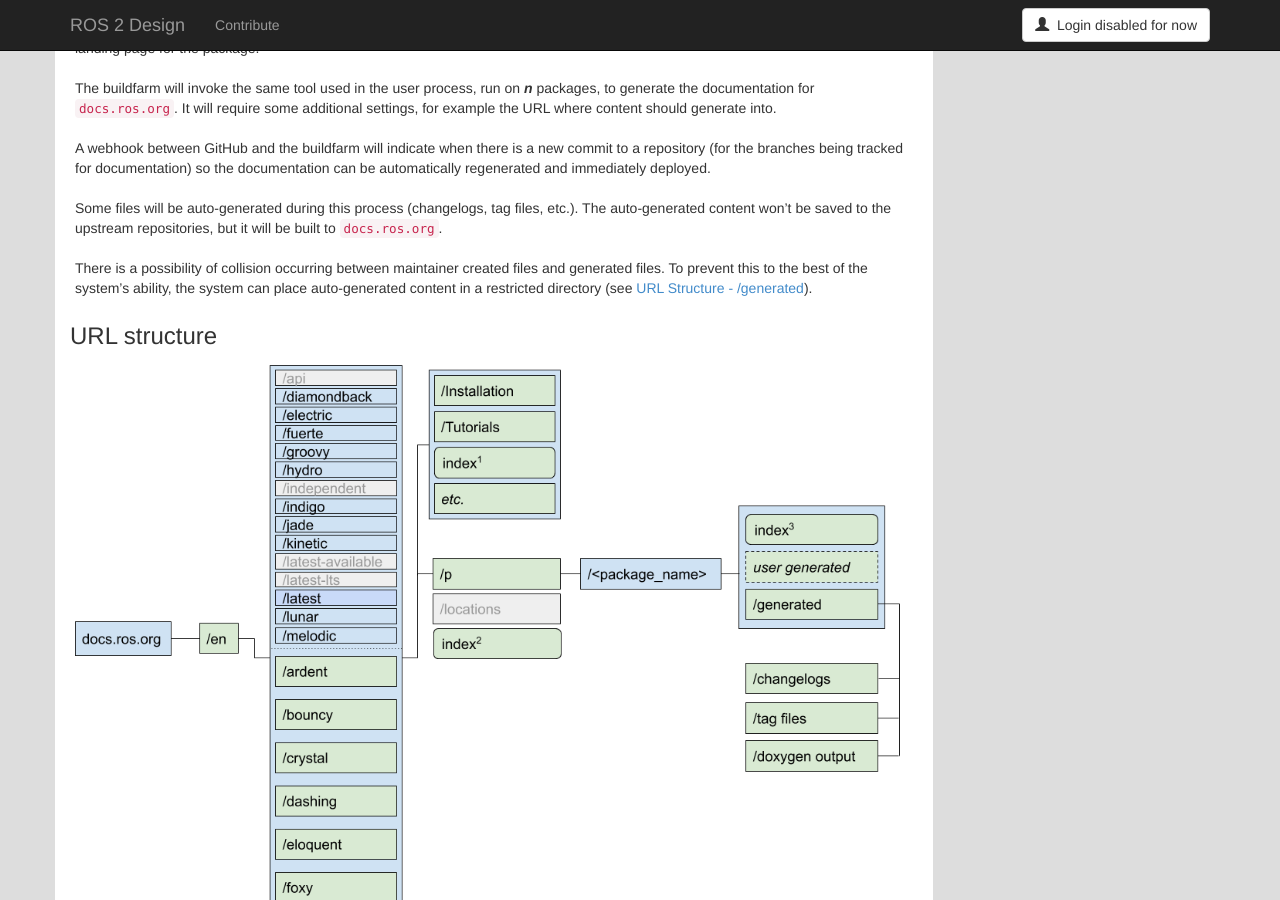
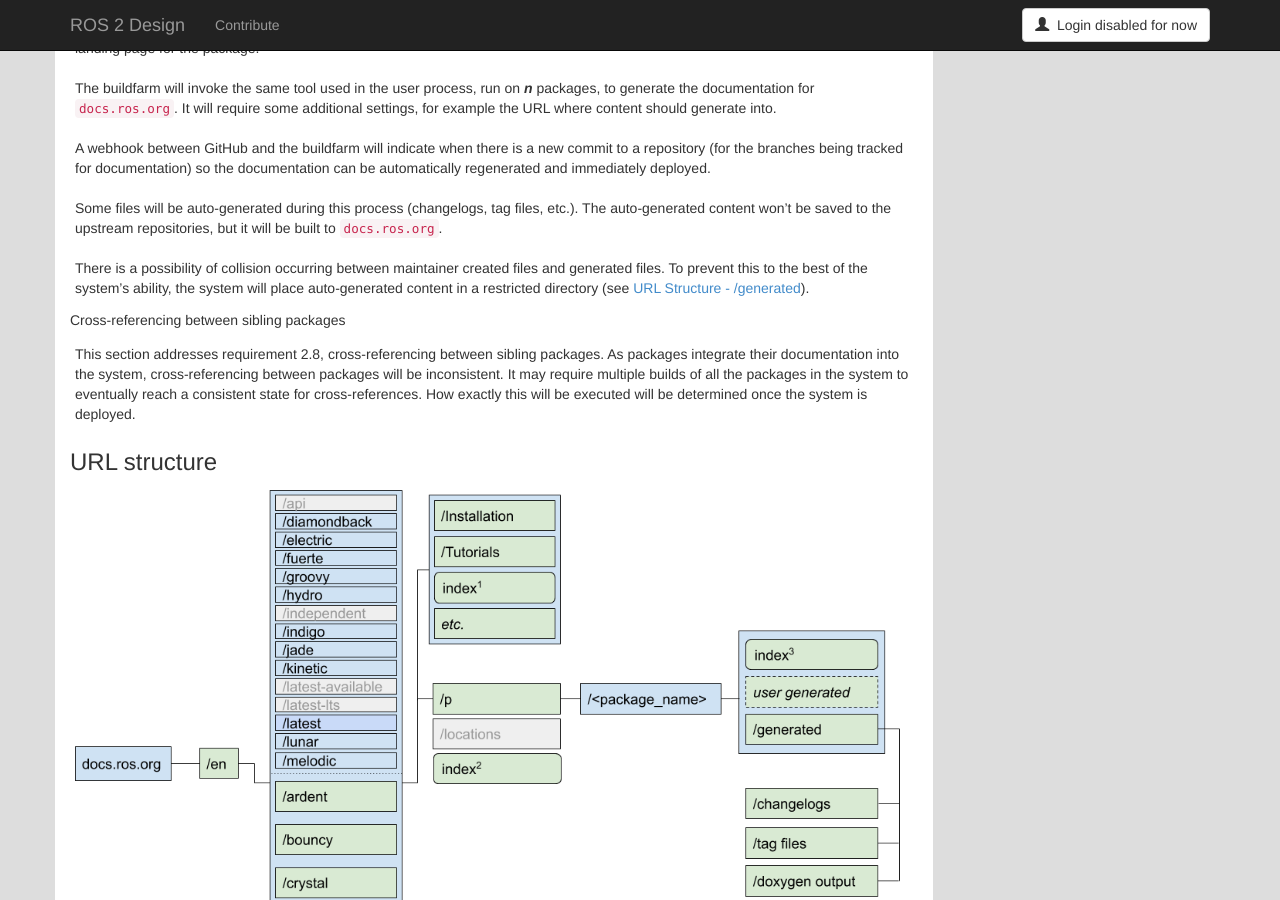
Before and after one commit to ros2/design, a Jekyll site: the page built from articles/per_package_documentation.md, in a window 1280 px wide and 900 px high, scrolled down 4635 px. Built offline with Jekyll 4.4.1, drawn with Linux system fonts in a browser that asks for light colours; nearby versions of some CDN libraries; some of the changed text lies outside the part shown.

Commit message:
add section about cross-ref issue
Signed-off-by: maryaB-osr <marya@openrobotics.org>

```diff
--- a/articles/per_package_documentation.md
+++ b/articles/per_package_documentation.md
@@ -130,11 +130,11 @@ In summary, the design for the system is:
 - Develop a new doc tool integrated into the build system (1.7) for maintainers to run on their packages (1.3) that encompasses Sphinx, Doxygen and Breathe, and builds the docs locally (2.3).
 - The output of the tool is uploaded to docs.ros.org (1.1) by the build farm, to the correct URL address (1.2, 1.10)
 - A package’s inclusion in a rosdistro (as per normal release process*) will version its documentation to that distribution (1.6) and list the package under that distribution’s listing of packages on docs.ros.org (1.8)
-    - With the inclusion of a doc block in distribution.yaml
+    - Via the inclusion of a doc block in a distribution.yaml in [github.com/ros/rosdistro](https://github.com/ros/rosdistro)
 
 The design description is laid out in the following subsections:
 
--  The [Documentation System](#documentation-system) section, which describes, at a high level, the functionality of the doc tool for both the user side of package documentation as well as how it interacts with the buildfarm.
+- The [Documentation System](#documentation-system) section, which describes, at a high level, the functionality of the doc tool for both the user side of package documentation as well as how it interacts with the buildfarm.
 - The [URL Structure](#url-structure) section, which shows how directories under `docs.ros.org` will be organized in the new system.
 - The [Considerations](#considerations) section, which addresses some other options that were considered for various aspects of the design, and why they were decided against.
 
@@ -200,8 +200,14 @@ Some files will be auto-generated during this process (changelogs, tag files, et
 The auto-generated content won’t be saved to the upstream repositories, but it will be built to `docs.ros.org`.
 
 There is a possibility of collision occurring between maintainer created files and generated files.
-To prevent this to the best of the system's ability, the system can place auto-generated content in a restricted directory (see [URL Structure - /generated](#generated)).
+To prevent this to the best of the system's ability, the system will place auto-generated content in a restricted directory (see [URL Structure - /generated](#generated)).
 
+##### Cross-referencing between sibling packages
+
+This section addresses requirement 2.8, cross-referencing between sibling packages.
+As packages integrate their documentation into the system, cross-referencing between packages will be inconsistent.
+It may require multiple builds of all the packages in the system to eventually reach a consistent state for cross-references.
+How exactly this will be executed will be determined once the system is deployed.
 
 ### URL structure
 
@@ -223,7 +229,7 @@ This will be generated by the tool, but a user-generated index page should also
 
 #### Versioning at the `<package_name>` level
 
-To support the goal of being able to support multiple versions of packages documented within  the context of one distro (2.6) we plan to reserve URL space and have a plan to migrate forward but not to implement it at first.
+To support the goal of being able to support multiple versions of packages documented within the context of one distro (2.6) we plan to reserve URL space and have a plan to migrate forward but not to implement it at first.
 
 When functionality is added to the documentation system for more than one version of package documentation per rosdistro, those versions will be appended to the package name in the URL.
 For example, `/p/rclcpp` can have versioned content added to `/p/rclcpp-2.1.0` and `/p/rclcpp-3.0.0`.
```
